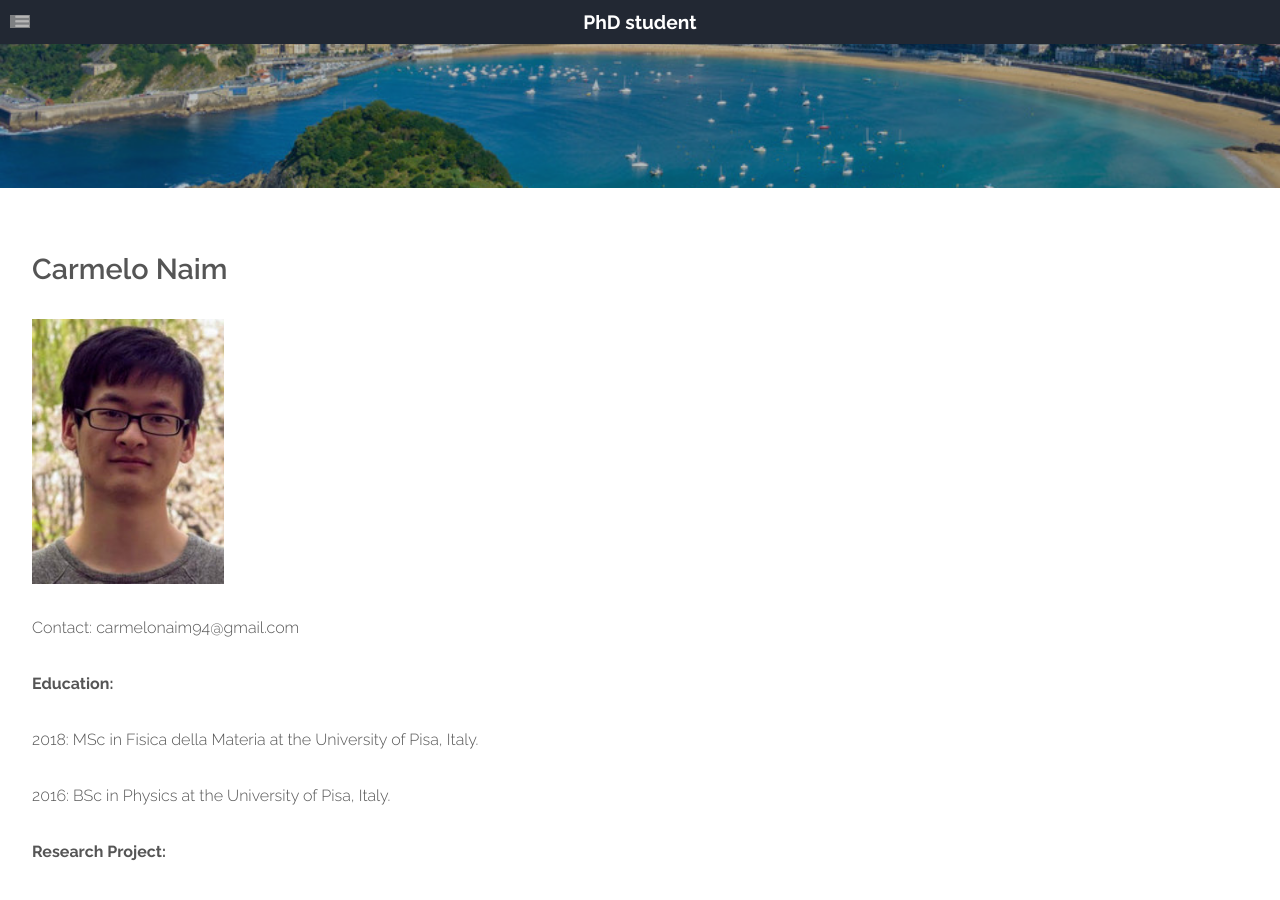
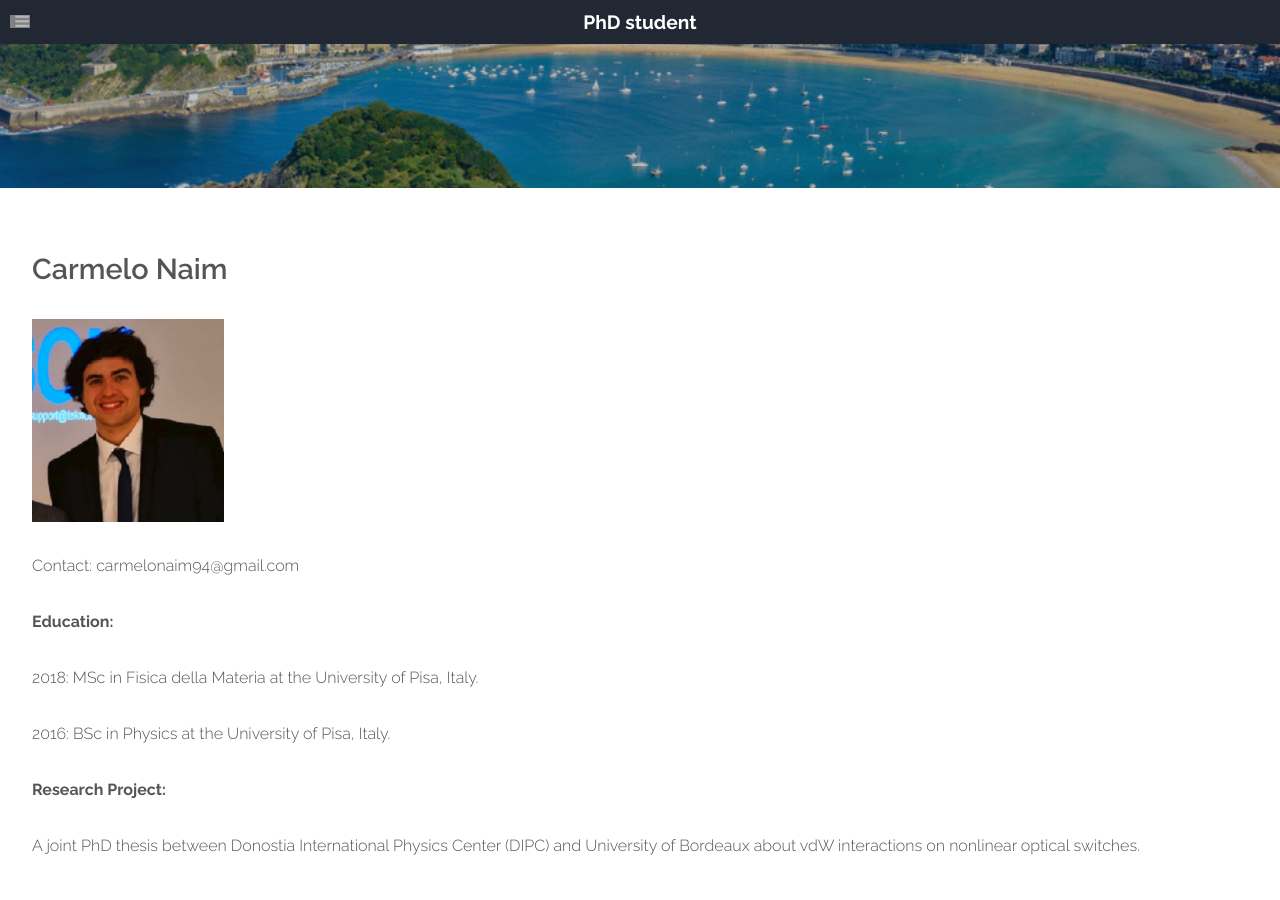
Before and after one commit to old-jekyll-templates/Horizons-Jekyll-Theme, a Jekyll site: the page built from members/carmelo_naim.html, in a window 1280 px wide and 900 px high. Built offline with Jekyll 4.4.1, drawn with Linux system fonts in a browser that asks for light colours; grey boxes are pictures that could not be loaded.

Commit message:
Update carmelo_naim.html

```diff
--- a/members/carmelo_naim.html
+++ b/members/carmelo_naim.html
@@ -33,7 +33,7 @@ layout: main
 						<header class="major">
 		 			          <h2>Carmelo Naim</h2>
                          </header>
-	    <a href="#" class="image feature"><img src="{{ site.baseurl }}/members/photos/xiang.jpg" alt="" style="width: 15vw; min-width: 60px;" /></a>
+	    <a href="#" class="image feature"><img src="{{ site.baseurl }}/members/photos/carmelo.png" alt="" style="width: 15vw; min-width: 60px;" /></a>
 	    <p>Contact: carmelonaim94@gmail.com</p>
 	    <p><b>Education:</b></p>
       <p>2018: MSc in Fisica della Materia at the University of Pisa, Italy.</p>
```
